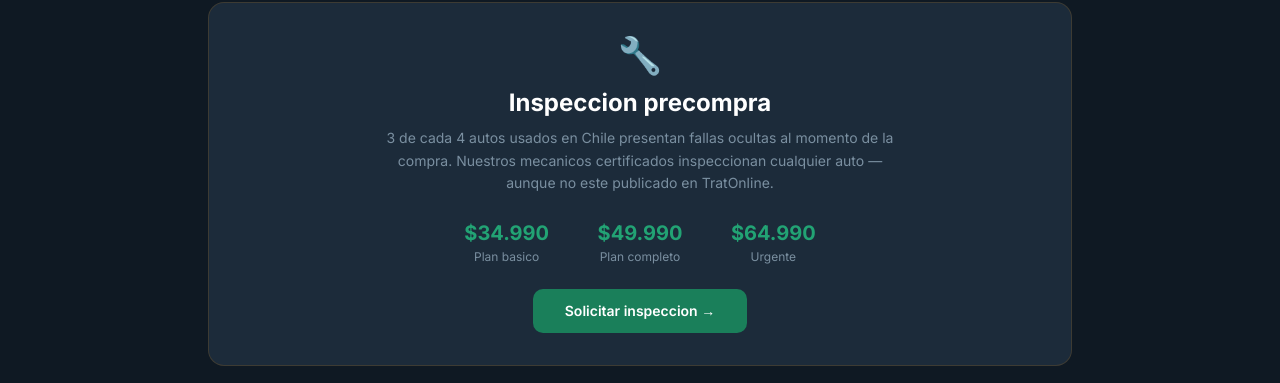
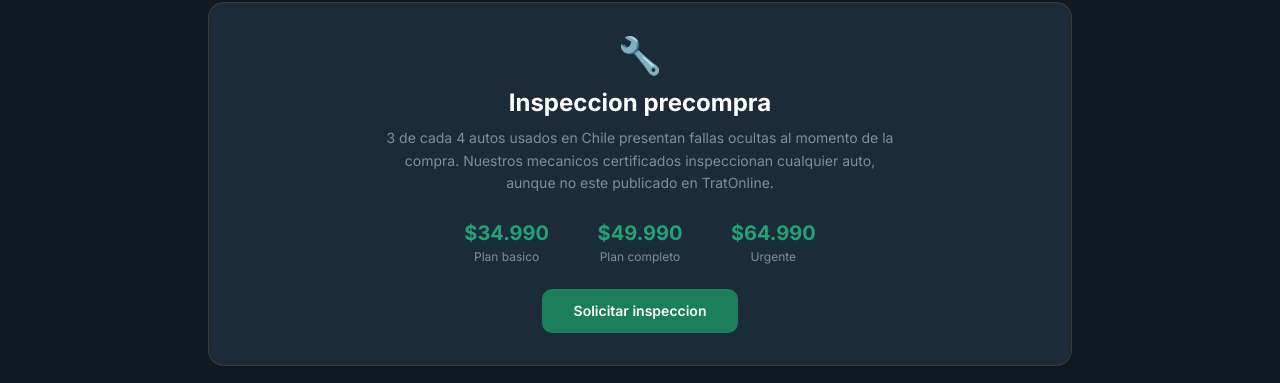
Before and after one commit to danielcadizb-stack/tratonline-cl, a Next.js app: page / in a window 1280 px wide. Shown: the part 1194-1577 px from the top of the page. Built offline with nearby package versions, Linux system fonts and the light colour scheme.

Commit message:
fix: landing sin guion en seccion inspecciones

```diff
--- a/app/page.tsx
+++ b/app/page.tsx
@@ -11,7 +11,6 @@ export default function LandingPage() {
           <Link href="/registro" className="bg-trato-green text-white text-sm px-4 py-2 rounded-lg font-medium hover:bg-trato-green-l transition-colors">Crear cuenta gratis</Link>
         </div>
       </nav>
-
       <section className="max-w-4xl mx-auto px-4 pt-16 pb-20 text-center">
         <div className="inline-flex items-center gap-2 bg-trato-green/10 border border-trato-green/20 rounded-full px-4 py-1.5 mb-6">
           <div className="w-2 h-2 rounded-full bg-trato-green animate-pulse" />
@@ -43,7 +42,6 @@ export default function LandingPage() {
           </div>
         </div>
       </section>
-
       <section className="bg-trato-mid border-t border-trato-steel/30 py-16">
         <div className="max-w-4xl mx-auto px-4">
           <h2 className="text-2xl font-bold text-white text-center mb-2">Como funciona</h2>
@@ -70,14 +68,13 @@ export default function LandingPage() {
           </div>
         </div>
       </section>
-
       <section className="py-16 max-w-4xl mx-auto px-4">
         <div className="bg-trato-mid border border-trato-amber/20 rounded-2xl p-8 text-center mb-6">
           <div className="text-4xl mb-3">🔧</div>
           <h2 className="text-2xl font-bold text-white mb-2">Inspeccion precompra</h2>
           <p className="text-trato-gray3 text-sm leading-relaxed max-w-lg mx-auto mb-2">
             3 de cada 4 autos usados en Chile presentan fallas ocultas al momento de la compra.
-            Nuestros mecanicos certificados inspeccionan cualquier auto — aunque no este publicado en TratOnline.
+            Nuestros mecanicos certificados inspeccionan cualquier auto, aunque no este publicado en TratOnline.
           </p>
           <div className="grid grid-cols-3 gap-4 max-w-sm mx-auto my-6">
             <div className="text-center">
@@ -94,11 +91,10 @@ export default function LandingPage() {
             </div>
           </div>
           <Link href="/inspeccion" className="inline-block bg-trato-green text-white px-8 py-3 rounded-[10px] font-semibold text-sm hover:bg-trato-green-l transition-colors">
-            Solicitar inspeccion →
+            Solicitar inspeccion
           </Link>
         </div>
       </section>
-
       <section className="bg-trato-mid border-t border-trato-steel/30 py-16">
         <div className="max-w-4xl mx-auto px-4">
           <h2 className="text-2xl font-bold text-white text-center mb-10">Una plataforma, tres roles</h2>
@@ -124,13 +120,11 @@ export default function LandingPage() {
           </div>
         </div>
       </section>
-
       <section className="py-16 max-w-2xl mx-auto px-4 text-center">
         <h2 className="text-3xl font-bold text-white mb-3">Listo para hacer el trato</h2>
         <p className="text-trato-gray3 mb-8">Unete a la plataforma que conecta vendedores y compradores de autos en Chile de forma inteligente.</p>
         <Link href="/registro" className="inline-block bg-trato-green text-white px-10 py-4 rounded-[10px] font-semibold hover:bg-trato-green-l transition-colors">Crear cuenta gratis</Link>
       </section>
-
       <footer className="border-t border-trato-steel/30 py-8">
         <div className="max-w-5xl mx-auto px-4 flex flex-col sm:flex-row items-center justify-between gap-4">
           <Image src="/logo.svg" alt="TratOnline" width={120} height={30} />
```
